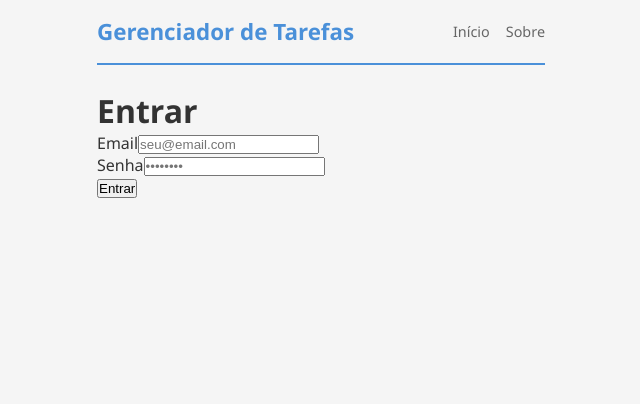
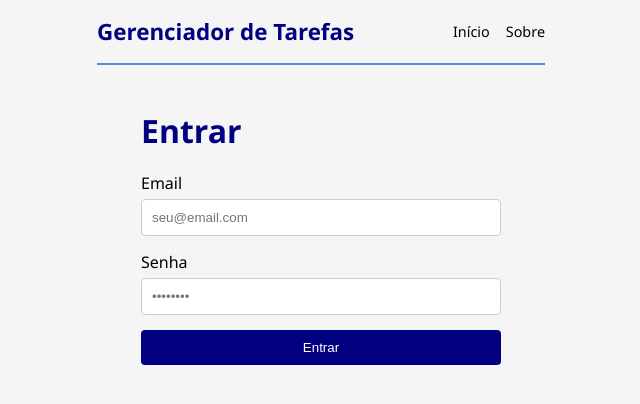
Before and after one commit to Emilly015/registro-atividades-pwa, a Vue app: page /login in a window 1280 px wide. Shown: the top 404 px of the page, without its empty margins (319-959 px from the left). Built offline with nearby package versions, Linux system fonts and the light colour scheme.

Commit message:
feat: ajustar cores e adicionar estilos ao formulário de login

```diff
--- a/src/components/AppHeader.vue
+++ b/src/components/AppHeader.vue
@@ -38,7 +38,8 @@ function handleLogout() {
 
 .app-header h1 {
   font-size: 1.4rem;
-  color: #4a90d9;
+  color: #000080
+  ;
 }
 
 nav {
@@ -48,7 +49,7 @@ nav {
 
 nav a {
   text-decoration: none;
-  color: #666;
+  color: black;
   font-weight: 500;
   font-size: 0.9rem;
 }
--- a/src/views/LoginView.vue
+++ b/src/views/LoginView.vue
@@ -64,3 +64,50 @@ async function handleLogin() {
   }
 }
 </script>
+<style scoped>
+.login-container {
+  max-width: 400px;
+  margin: 0 auto;
+  padding: 20px;
+}
+
+.login-form {
+  display: flex;
+  flex-direction: column;
+}
+
+.field {
+  margin-bottom: 15px;
+}
+
+label {
+  display: block;
+  margin-bottom: 5px;
+  color: black;
+}
+
+input {
+  width: 100%;
+  padding: 10px;
+  border: 1px solid #ccc;
+  border-radius: 4px;
+}
+
+button {
+  padding: 10px;
+  background-color: #000080;
+  color: white;
+  border: none;
+  border-radius: 4px;
+  cursor: pointer;
+}
+
+button:disabled {
+  background-color: #ccc;
+}
+
+h1{
+  margin: 0 0 20px 0;
+  color: #000080;
+}
+</style>
```
